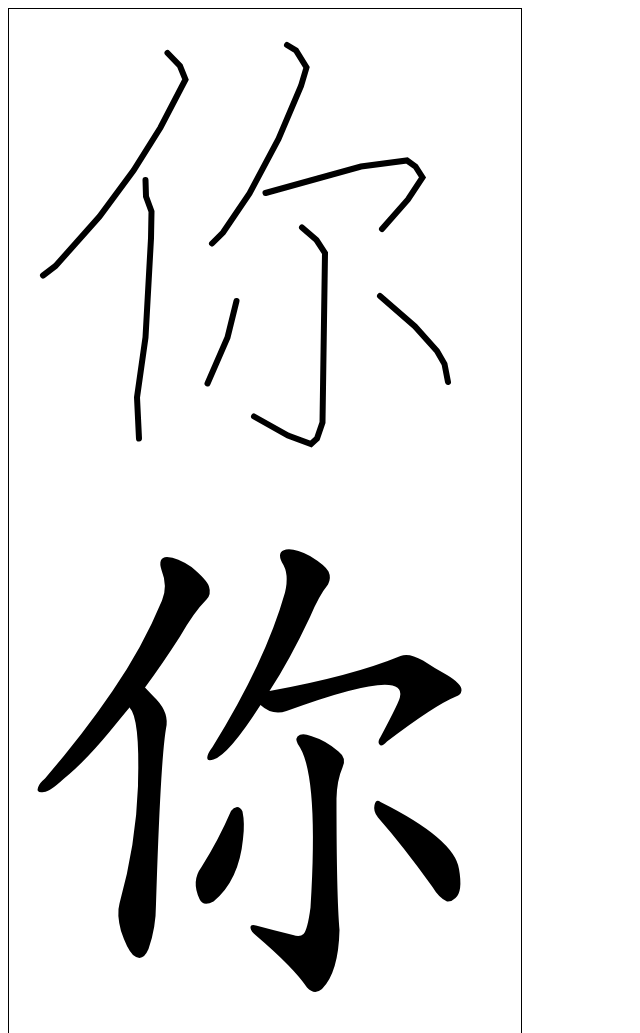
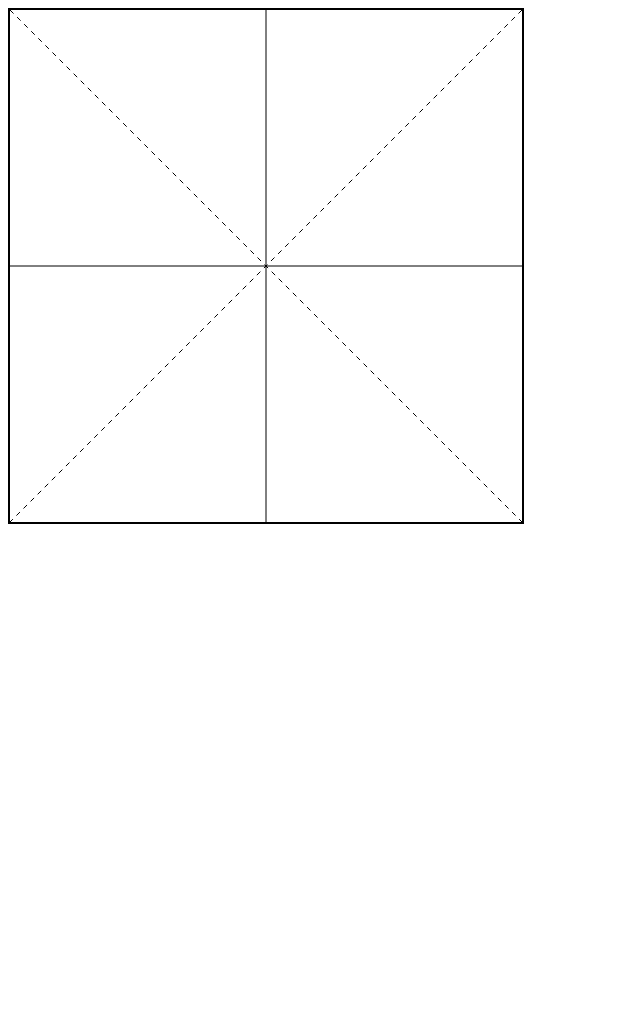
Before and after one commit to illtrythisout/hanki, a website: page index.html in a window 1280 px wide. Shown: the top 1033 px of the page, without its empty margins (0-640 px from the left). After the commit the page ends 800 px from the top, so only its background shows below. Drawn offline with Linux system fonts and the light colour scheme.

Commit message:
Create a canvas for the user to draw on

```diff
--- a/index.js
+++ b/character.js
@@ -76,24 +76,33 @@ const data = {
 const canvas = document.getElementById('character');
 const ctx = canvas.getContext('2d');
 
+// canvas styles
 ctx.lineWidth = 6;
 ctx.lineCap = 'round';
 
+// resize characters
+ctx.scale(0.5, -0.5);
+ctx.translate(0, -900);
+
+function drawMedians() {
   ctx.beginPath();
   data.medians.forEach((stroke) => {
     stroke.forEach(([x, y], i) => {
       if (i === 0) {
-      ctx.moveTo(x / 2, -(y / 2) + 450);
+        ctx.moveTo(x, y);
       } else {
-      ctx.lineTo(x / 2, -(y / 2) + 450);
+        ctx.lineTo(x, y);
       }
     });
   });
   ctx.stroke();
-
+}
+function drawStrokes() {
   ctx.beginPath();
-ctx.scale(0.5, -0.5);
-ctx.translate(0, -900 - 1024);
   data.strokes.forEach((stroke) => {
     ctx.fill(new Path2D(stroke));
   });
+}
+
+// drawMedians();
+// drawStrokes();
--- /dev/null
+++ b/frame.js
@@ -0,0 +1,20 @@
+const canvas = document.getElementById('frame');
+const ctx = canvas.getContext('2d');
+// basic canvas setup
+// guiding lines
+ctx.beginPath();
+ctx.moveTo(256, 0);
+ctx.lineTo(256, 512);
+ctx.moveTo(0, 256);
+ctx.lineTo(512, 256);
+ctx.setLineDash([0, 0]);
+ctx.stroke();
+ctx.beginPath();
+ctx.moveTo(0, 0);
+ctx.lineTo(512, 512);
+ctx.moveTo(512, 0);
+ctx.lineTo(0, 512);
+ctx.setLineDash([5, 5]);
+ctx.stroke();
+// reset styles
+ctx.setLineDash([0, 0]);
--- a/index.html
+++ b/index.html
@@ -4,41 +4,23 @@
     <meta charset="UTF-8" />
     <meta name="viewport" content="width=device-width, initial-scale=1.0" />
     <title>Hanki Canvas</title>
-    <script src="./index.js" type="module" defer></script>
+    <script src="./frame.js" type="module" defer></script>
+    <script src="./userCanvas.js" type="module" defer></script>
+    <script src="./character.js" type="module" defer></script>
     <style>
+      /* body {
+        margin: 0;
+      } */
       canvas {
-        border: 1px solid black;
+        position: absolute;
+        border: 2px solid black;
         image-rendering: pixelated;
       }
     </style>
   </head>
   <body>
-    <canvas id="character" width="512" height="1024"></canvas>
-    <!-- <svg viewBox="0 0 1024 1024">
-      <g transform="scale(1, -1) translate(0, -900)">
-        <path
-          d="M 272 567 Q 306 613 342 669 Q 370 718 395 743 Q 405 753 400 769 Q 396 782 365 808 Q 337 827 316 828 Q 297 827 305 802 Q 318 769 306 741 Q 267 647 207 560 Q 150 476 72 385 Q 60 375 58 367 Q 54 355 70 358 Q 82 359 109 384 Q 155 421 213 493 Q 226 509 241 527 L 272 567 Z"
-        ></path>
-        <path
-          d="M 241 527 Q 262 506 258 375 Q 258 374 258 370 Q 254 253 221 135 Q 215 114 224 80 Q 236 44 248 32 Q 267 16 279 44 Q 294 86 294 134 Q 303 420 314 485 Q 321 515 295 543 Q 289 549 272 567 C 251 589 227 553 241 527 Z"
-        ></path>
-        <path
-          d="M 521 560 Q 561 621 602 708 Q 620 751 638 773 Q 645 786 639 799 Q 633 811 602 830 Q 572 846 554 843 Q 535 839 546 817 Q 561 795 552 757 Q 513 619 407 448 Q 398 436 397 430 Q 394 418 409 423 Q 439 432 503 532 L 521 560 Z"
-        ></path>
-        <path
-          d="M 503 532 Q 527 510 555 520 Q 795 608 782 549 Q 783 543 743 468 Q 736 458 741 453 Q 745 447 756 459 Q 852 532 894 549 Q 904 552 905 561 Q 906 574 876 592 Q 852 605 828 621 Q 800 637 783 630 Q 686 590 521 560 C 492 555 479 550 503 532 Z"
-        ></path>
-        <path
-          d="M 568 72 Q 531 81 494 91 Q 482 94 483 86 Q 484 79 494 71 Q 569 7 596 -33 Q 611 -49 626 -36 Q 659 -3 661 82 Q 655 149 655 345 Q 656 382 667 407 Q 676 426 659 439 Q 634 461 604 470 Q 585 477 577 469 Q 571 462 582 447 Q 619 384 603 127 Q 597 82 589 74 Q 582 67 568 72 Z"
-        ></path>
-        <path
-          d="M 444 320 Q 419 262 385 208 Q 364 180 381 144 Q 388 128 409 139 Q 460 181 468 264 Q 472 295 467 319 Q 463 328 456 328 Q 449 327 444 320 Z"
-        ></path>
-        <path
-          d="M 738 307 Q 789 249 847 168 Q 860 146 876 139 Q 885 138 893 146 Q 908 159 900 204 Q 891 264 743 338 Q 734 345 731 332 Q 728 319 738 307 Z"
-        ></path>
-        ...
-      </g>
-    </svg> -->
+    <canvas id="frame" width="512" height="512"></canvas>
+    <canvas id="character" width="512" height="512"></canvas>
+    <canvas id="userCanvas" width="512" height="512"></canvas>
   </body>
 </html>
--- /dev/null
+++ b/userCanvas.js
@@ -0,0 +1,21 @@
+const canvas = document.getElementById('userCanvas');
+const ctx = canvas.getContext('2d');
+// canvas styles
+ctx.lineWidth = 6;
+ctx.lineCap = 'round';
+
+// follow mouse
+function drawByUser() {
+  ctx.beginPath();
+  canvas.onmousedown = (e) => {
+    ctx.moveTo(e.offsetX, e.offsetY);
+  };
+  canvas.onmousemove = (e) => {
+    if (e.buttons === 1) {
+      console.log(`(${e.offsetX}, ${e.offsetY})`);
+      ctx.lineTo(e.offsetX, e.offsetY);
+      ctx.stroke();
+    }
+  };
+}
+drawByUser();
```
Lines whose indentation alone changed are shown as unchanged.
